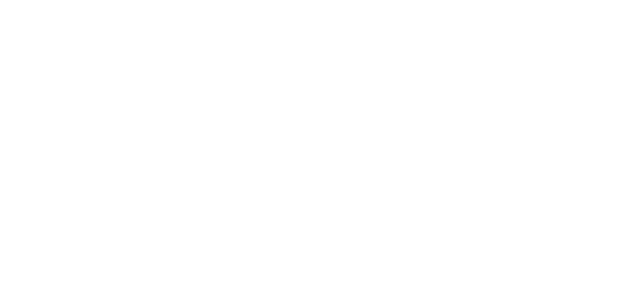
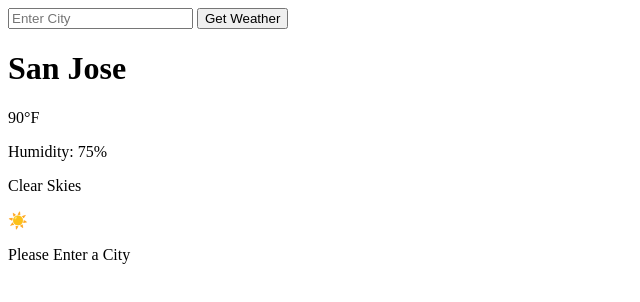
Before and after one commit to jatx99/WeatherApp, a plain HTML site: page index.html in a window 1280 px wide. Shown: the whole page, without its empty margins (0-640 px from the left). Drawn offline with Linux system fonts and the light colour scheme.

Commit message:
baes html complete

```diff
--- a/index.html
+++ b/index.html
@@ -8,6 +8,21 @@
 </head>
 <body>
 
+    <form class="weatherForm">
+        <input type="text" class="cityInput" placeholder="Enter City">
+        <button type="submit">Get Weather</button>
+    </form>
+
+    <div class="card">
+        <h1 class="cityDisplay">San Jose</h1>
+        <p class="tempDisplay">90°F</p>
+        <p class="humidityDisplay">Humidity: 75%</p>
+        <p class="descDisplay">Clear Skies</p>
+        <p class="weatherEmoji">☀️</p>
+        <p class="errorDisplay">Please Enter a City</p>
+    </div>
+
+
 
 
     <script src="out/index.js"></script>
```
